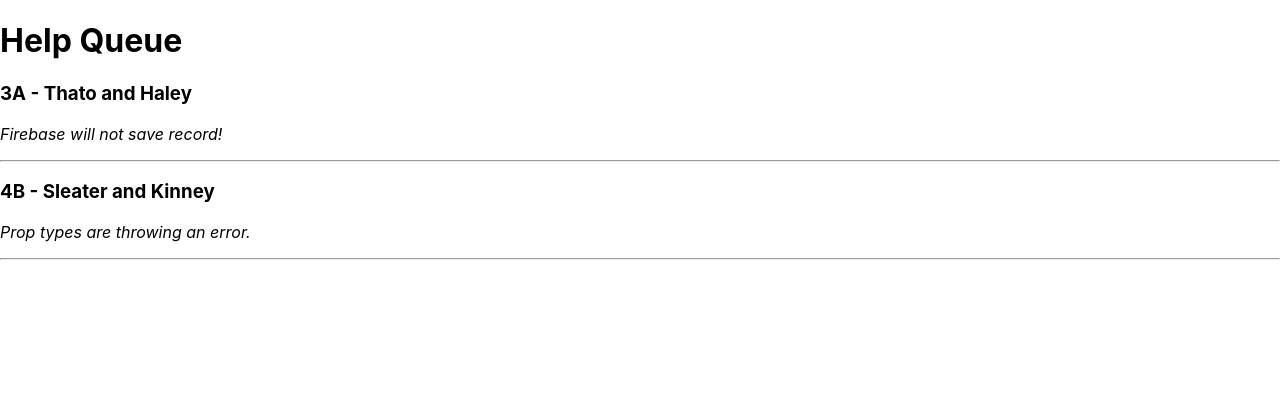
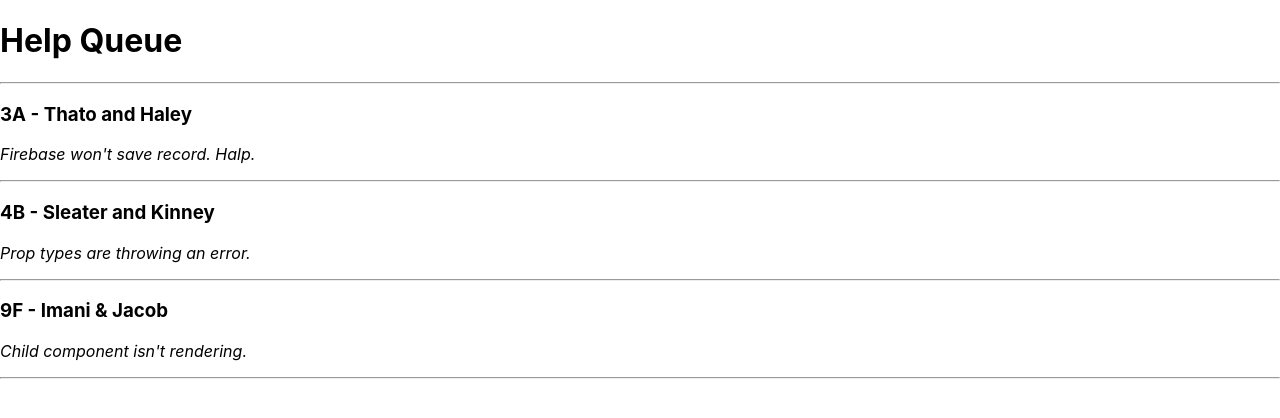
Before and after one commit to patty-rose/help-queue, a React (Create React App) app: page / in a window 1280 px wide. Shown: the top 418 px of the page. Built offline with nearby package versions, Linux system fonts and the light colour scheme.

Commit message:
add ticket card loop functionality

```diff
--- a/src/components/TicketList.js
+++ b/src/components/TicketList.js
@@ -22,14 +22,13 @@ const mainTicketList = [
 function TicketList(){
   return (
     <React.Fragment>
-      <Ticket
-        location="3A"
-        names="Thato and Haley"
-        issue="Firebase will not save record!"/>
-      <Ticket
-        location="4B"
-        names="Sleater and Kinney"
-        issue="Prop types are throwing an error."/>
+      <hr/>
+      {mainTicketList.map((ticket, index) =>
+        <Ticket names={ticket.names}
+          location={ticket.location}
+          issue={ticket.issue}
+          key={index}/>
+      )}
     </React.Fragment>
   );
 }
```
